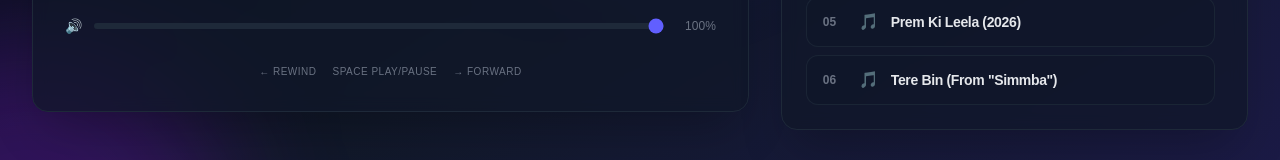
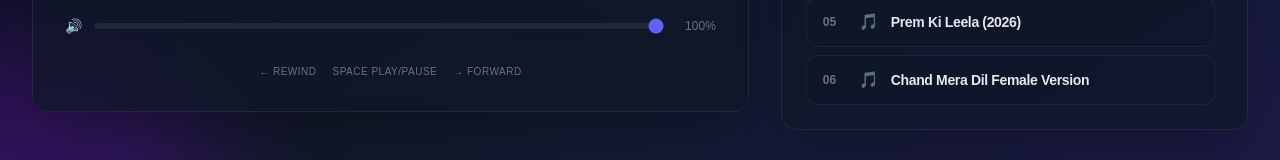
Before and after one commit to dhannajaypw24-dev/musicplayer, a Next.js app: page / in a window 1280 px wide. Shown: the part 545-705 px from the top of the page. Built offline with nearby package versions, Linux system fonts and the light colour scheme.

Commit message:
tist update

```diff
--- a/app/components/Tracklist/Songlist.js
+++ b/app/components/Tracklist/Songlist.js
@@ -17,11 +17,11 @@ export const tracks = [
 src: "https://raagworld.com/upload_file/7/27/63/Prem_Ki_Leela.mp3"
   },
   {
-    title: "Tere Bin (From \"Simmba\")",
-    src: "https://pagalworld.is/wp-content/uploads/2026/10/Tere%20Bin%20(From%20&quot;Simmba&quot;)%20-%20Tere%20Bin%20(From%20Simmba)%20(128%20kbps)%20-%2027353.mp3"
+    title: "Chand Mera Dil Female Version",
+    src: "https://raagworld.com/upload_file/7/27/58/Chand_Mera_Dil_Title_Faheem_Abdullah_mp3_song.mp3"
   },
   {
-    title: "Tere Bin (From \"Simmba\")",
-    src: "https://pagalworld.is/wp-content/uploads/2026/10/Tere%20Bin%20(From%20&quot;Simmba&quot;)%20-%20Tere%20Bin%20(From%20Simmba)%20(128%20kbps)%20-%2027353.mp3"
+    title: "Ishq Nibhaavan De (Female Version)",
+    src: "https://raagworld.com/upload_file/7/27/58/Aitbaar.mp3"
   }
 ];
```
